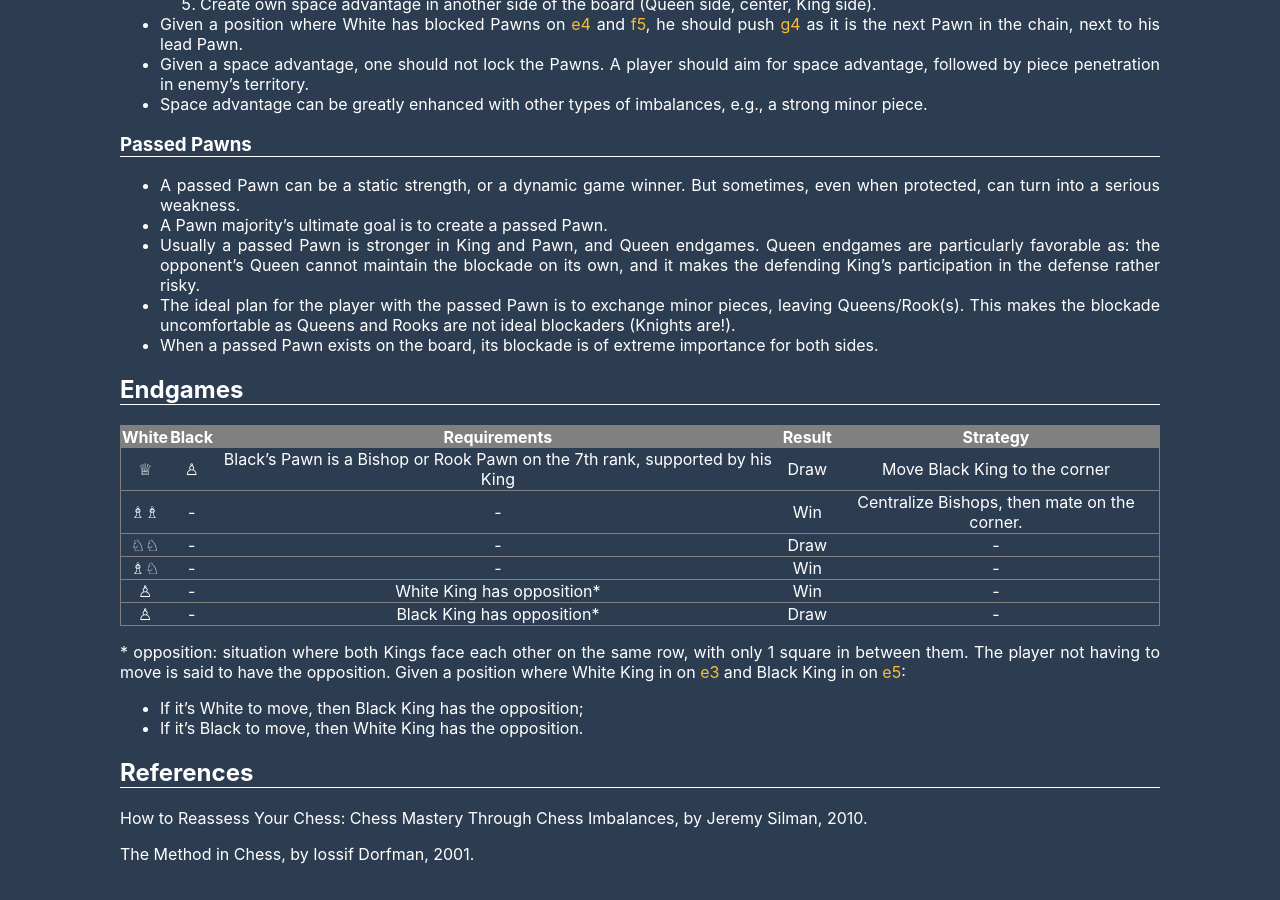
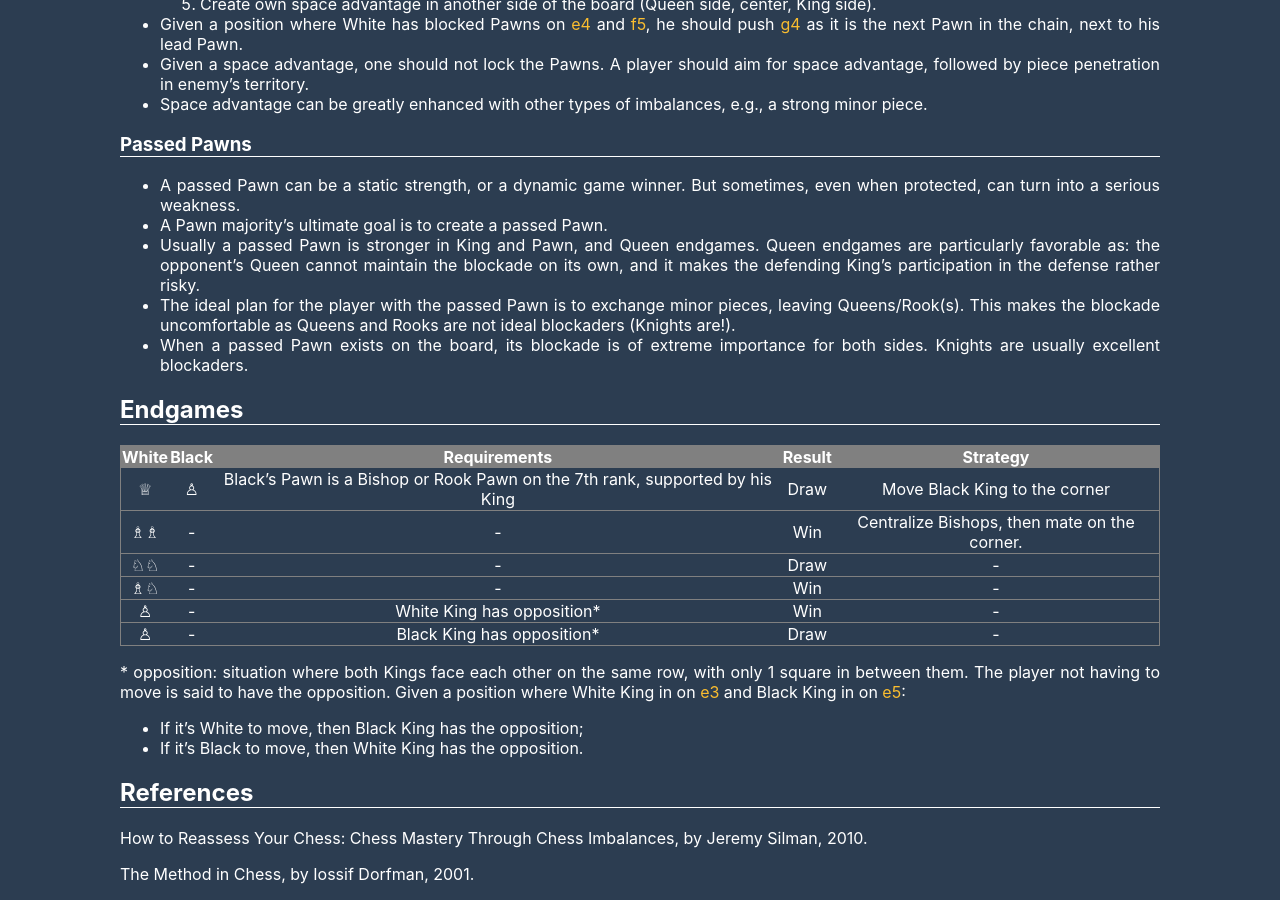
Before and after one commit to brunoroque06/brunoroque06.github.io, a Jekyll site: the page built from _pages/chess-fundamentals.md, in a window 1280 px wide and 900 px high, scrolled down 2684 px. Built offline with Jekyll 4.4.1, drawn with Linux system fonts in a browser that asks for light colours.

Commit message:
Add note to Knights on blockades

```diff
--- a/_pages/chess-fundamentals.md
+++ b/_pages/chess-fundamentals.md
@@ -104,7 +104,7 @@ This page contains a compilation of chess fundamentals.
 - A Pawn majority's ultimate goal is to create a passed Pawn.
 - Usually a passed Pawn is stronger in King and Pawn, and Queen endgames. Queen endgames are particularly favorable as: the opponent's Queen cannot maintain the blockade on its own, and it makes the defending King's participation in the defense rather risky.
 - The ideal plan for the player with the passed Pawn is to exchange minor pieces, leaving Queens/Rook(s). This makes the blockade uncomfortable as Queens and Rooks are not ideal blockaders (Knights are!).
-- When a passed Pawn exists on the board, its blockade is of extreme importance for both sides.
+- When a passed Pawn exists on the board, its blockade is of extreme importance for both sides. Knights are usually excellent blockaders.
 
 ## Endgames
 
```
